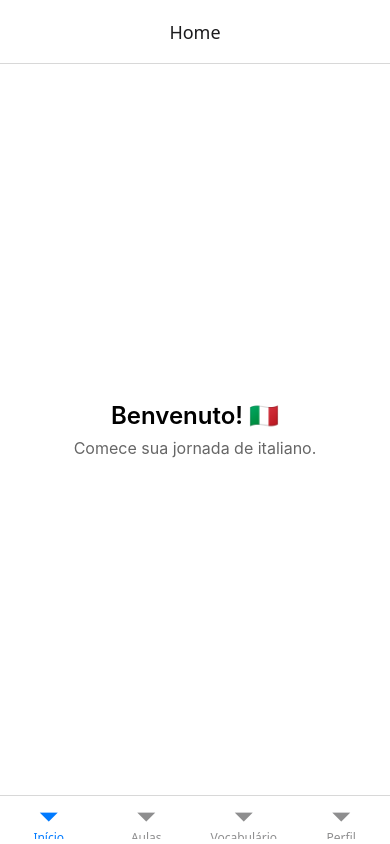
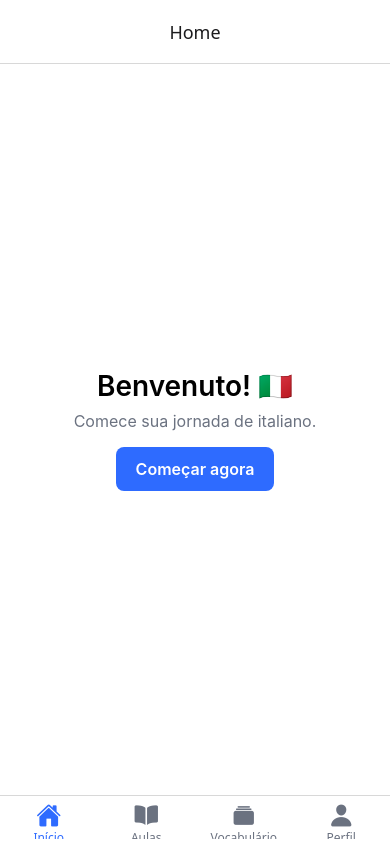
Before and after one commit to Raposo77/code, a React Native app: screen /Home in a window 390 px wide. Built offline with nearby package versions, Linux system fonts and the light colour scheme.

Commit message:
feat: tab icons, theme, and improved Home hero/CTA

```diff
--- a/App.tsx
+++ b/App.tsx
@@ -6,6 +6,8 @@ import HomeScreen from './src/screens/HomeScreen';
 import LessonsScreen from './src/screens/LessonsScreen';
 import VocabularyScreen from './src/screens/VocabularyScreen';
 import ProfileScreen from './src/screens/ProfileScreen';
+import { Ionicons } from '@expo/vector-icons';
+import { theme } from './src/theme/theme';
 
 const AppTheme: Theme = {
 	...DefaultTheme,
@@ -23,10 +25,21 @@ export default function App() {
       <StatusBar style="auto" />
       <Tab.Navigator
 			initialRouteName="Home"
-			screenOptions={{
+        screenOptions={({ route }) => ({
 				headerTitleAlign: 'center',
+				tabBarActiveTintColor: theme.colors.primary,
+				tabBarInactiveTintColor: theme.colors.subtext,
 				tabBarLabelStyle: { fontSize: 12 },
-			}}>
+				tabBarIcon: ({ color, size }) => {
+					const iconName =
+						route.name === 'Home' ? 'home' :
+						route.name === 'Lessons' ? 'book' :
+						route.name === 'Vocabulary' ? 'albums' :
+						'person';
+					return <Ionicons name={iconName as any} size={size ?? 20} color={color} />;
+				},
+			})}
+		>
         <Tab.Screen name="Home" component={HomeScreen} options={{ tabBarLabel: 'Início' }} />
         <Tab.Screen name="Lessons" component={LessonsScreen} options={{ tabBarLabel: 'Aulas' }} />
         <Tab.Screen name="Vocabulary" component={VocabularyScreen} options={{ tabBarLabel: 'Vocabulário' }} />
--- a/package.json
+++ b/package.json
@@ -19,7 +19,8 @@
     "react-native-screens": "~4.11.1",
     "react-dom": "19.0.0",
     "react-native-web": "^0.20.0",
-    "@expo/metro-runtime": "~5.0.4"
+    "@expo/metro-runtime": "~5.0.4",
+    "@expo/vector-icons": "^14.1.0"
   },
   "devDependencies": {
     "@babel/core": "^7.25.2",
--- a/src/screens/HomeScreen.tsx
+++ b/src/screens/HomeScreen.tsx
@@ -1,11 +1,15 @@
 import React from 'react';
-import { View, Text, StyleSheet } from 'react-native';
+import { View, Text, StyleSheet, TouchableOpacity } from 'react-native';
+import { theme } from '../theme/theme';
 
 export default function HomeScreen() {
 	return (
 		<View style={styles.container}>
 			<Text style={styles.title}>Benvenuto! 🇮🇹</Text>
 			<Text style={styles.subtitle}>Comece sua jornada de italiano.</Text>
+			<TouchableOpacity style={styles.ctaButton}>
+				<Text style={styles.ctaText}>Começar agora</Text>
+			</TouchableOpacity>
 		</View>
 	);
 }
@@ -15,15 +19,27 @@ const styles = StyleSheet.create({
 		flex: 1,
 		alignItems: 'center',
 		justifyContent: 'center',
-		backgroundColor: '#fff',
+		backgroundColor: theme.colors.background,
 	},
 	title: {
-		fontSize: 24,
+		fontSize: 28,
 		fontWeight: '600',
 		marginBottom: 8,
 	},
 	subtitle: {
 		fontSize: 16,
-		color: '#666',
+		color: theme.colors.subtext,
+		marginBottom: 16,
+	},
+	ctaButton: {
+		backgroundColor: theme.colors.primary,
+		paddingVertical: 12,
+		paddingHorizontal: 20,
+		borderRadius: 8,
+	},
+	ctaText: {
+		color: '#fff',
+		fontSize: 16,
+		fontWeight: '600',
 	},
 });
--- /dev/null
+++ b/src/theme/theme.ts
@@ -0,0 +1,26 @@
+export const theme = {
+	colors: {
+		primary: '#2E6BFF',
+		primaryDark: '#1E48B5',
+		accent: '#00C2A8',
+		text: '#111827',
+		subtext: '#6B7280',
+		background: '#FFFFFF',
+		muted: '#E5E7EB',
+	},
+	spacing: {
+		xs: 4,
+		sm: 8,
+		md: 16,
+		lg: 24,
+		xl: 32,
+	},
+	typography: {
+		title: 24,
+		subtitle: 18,
+		body: 16,
+		caption: 14,
+	},
+} as const;
+
+export type AppTheme = typeof theme;
```
Also changed, not shown: 1 other file (tests, documents, lock files or other folders).
